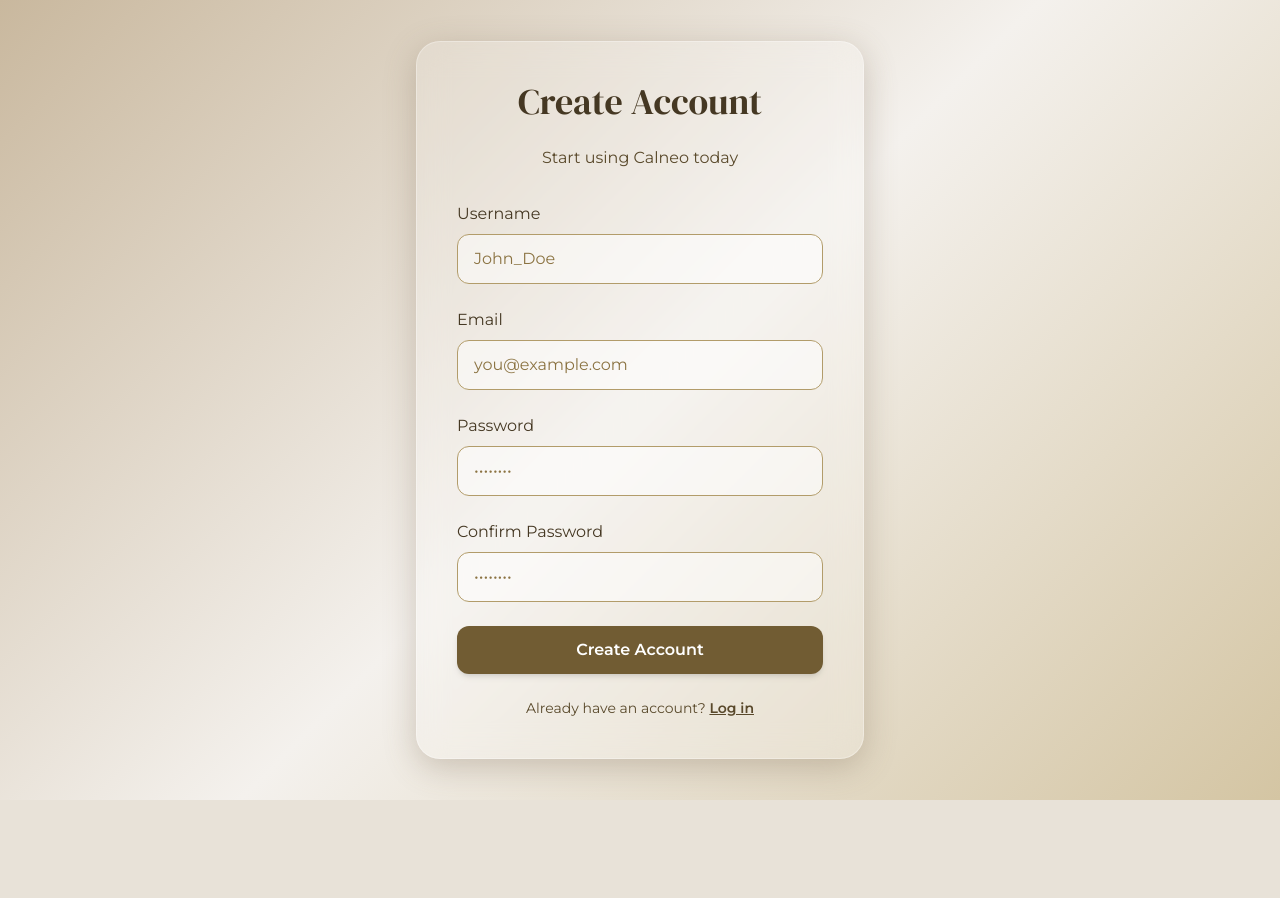
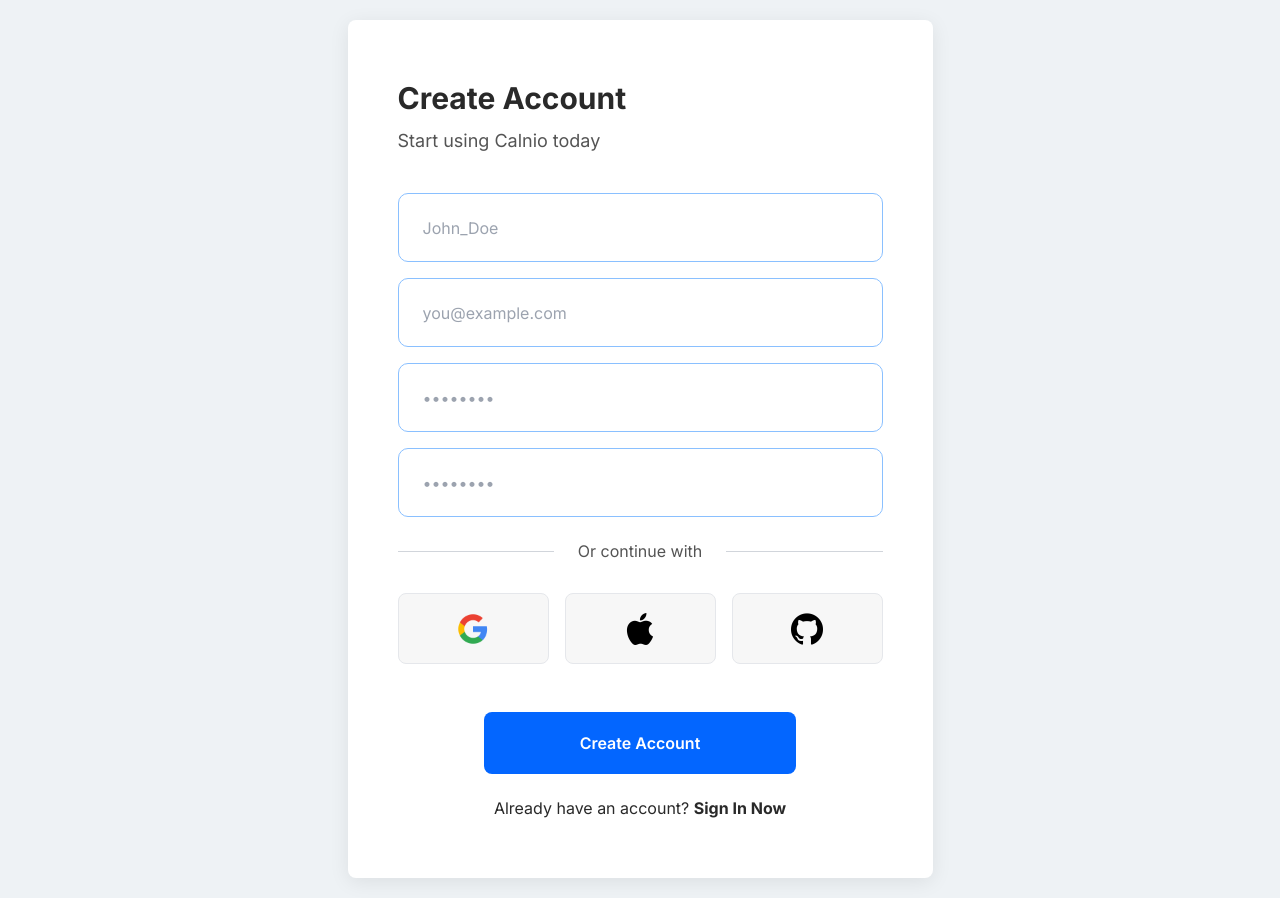
Before and after one commit to MyroslavRepin/Calnio, a FastAPI app: page /signup in a window 1280 px wide. Before the commit the page ends 800 px from the top, so only its background shows below. Run offline with FastAPI, Linux system fonts and the light colour scheme; parts of the project's set-up code (start-up, migrations or seed data) failed here and were passed over; some libraries are stand-ins or nearby versions.

Commit message:
Updating UI in signup page. Updating version

```diff
--- a/backend/app/version.py
+++ b/backend/app/version.py
@@ -2,7 +2,7 @@ from fastapi import APIRouter
 
 router = APIRouter()
 
-__version__ = '1.5.5'
+__version__ = '1.5.6'
 
 
 @router.get("/version")
--- a/frontend/static/css/components.css
+++ b/frontend/static/css/components.css
@@ -774,7 +774,7 @@ body.menu-open {
   .mobile-btn-login,
   .mobile-btn-signup {
     font-size: 15px;
-    padding: 10px 20px;
+    /* padding: 10px 20px; */
     min-width: 180px;
   }
 }
@@ -812,7 +812,7 @@ body.menu-open {
   .mobile-btn-login,
   .mobile-btn-signup {
     font-size: 14px;
-    padding: 8px 16px;
+    /* padding: 8px 16px; */
     min-width: 160px;
   }
 }
@@ -846,7 +846,7 @@ body.menu-open {
   .mobile-btn-login,
   .mobile-btn-signup {
     font-size: 13px;
-    padding: 6px 12px;
+    /* padding: 6px 12px; */
     min-width: 140px;
   }
 }
--- a/frontend/templates/signup.html
+++ b/frontend/templates/signup.html
@@ -2,161 +2,104 @@
 <html lang="en">
   <head>
     <meta charset="UTF-8" />
-    <meta name="viewport" content="width=device-width, initial-scale=1" />
-    <title>Sign Up | Calnio</title>
+    <meta
+      name="viewport"
+      content="width=device-width, initial-scale=1.0, maximum-scale=1.0, user-scalable=no"
+    />
+    <link rel="stylesheet" href="/static/css/login.css" />
+    <title>Sign Up - Calnio</title>
+  </head>
+  <body>
+    <div class="login-container">
+      <div class="login-card">
+        <div class="login-header">
+          <h1>Create Account</h1>
+          <p>Start using Calnio today</p>
+        </div>
 
-    <!-- Tailwind CDN -->
-    <script src="https://cdn.tailwindcss.com"></script>
-
-    <!-- Fonts -->
-    <link
-      href="https://fonts.googleapis.com/css2?family=DM+Serif+Display&family=Montserrat:wght@400;600&display=swap"
-      rel="stylesheet"
-    />
-
-    <style>
-      body {
-        font-family: "Montserrat", sans-serif;
-        background: linear-gradient(135deg, #c9b89e, #f4f1ed, #d4c5a3);
-        min-height: 100vh;
-      }
-      h2 {
-        font-family: "DM Serif Display", serif;
-      }
-      .glass {
-        background: rgba(255 255 255 / 0.2);
-        border-radius: 1.5rem;
-        backdrop-filter: blur(15px);
-        -webkit-backdrop-filter: blur(15px);
-        border: 1px solid rgba(255 255 255 / 0.3);
-        box-shadow: 0 8px 32px rgb(117 96 72 / 0.3);
-      }
-      ::selection {
-        background-color: #b89e7dcc;
-        color: white;
-      }
-      .error {
-        color: #b91c1c; /* красный цвет */
-        background-color: #fee2e2; /* светлый красный фон */
-        padding: 8px 12px;
-        border-radius: 6px;
-        margin-bottom: 12px;
-      }
-    </style>
-  </head>
-  <body class="flex justify-center items-center p-6">
-    <div class="glass max-w-md w-full p-10">
-      <h2 class="text-center text-4xl mb-6 text-coffee-900">Create Account</h2>
-      <p class="text-center text-base text-coffee-800 mb-8">
-        Start using Calneo today
-      </p>
-      {% if error %}
-      <div
-        class="text-red-500 bg-white/30 border border-red-400/30 rounded-md p-3 text-sm mt-4"
-      >
-        {{ error }}
-      </div>
-      {% endif %}
-
+        <div class="login-form">
           <form
+            class="form-container"
             action="/signup"
             method="post"
-        class="space-y-6"
             onsubmit="return validatePasswords()"
           >
-        <div>
-          <label
-            for="username"
-            class="block text-base font-medium mb-2 text-coffee-900"
-          >
-            Username
-          </label>
+            <div class="input-group">
               <input
                 id="username"
                 name="username"
                 type="text"
                 placeholder="John_Doe"
                 required
-            class="w-full rounded-xl border border-coffee-400 bg-white bg-opacity-50 px-4 py-3 text-coffee-900 placeholder-coffee-600 focus:outline-none focus:ring-2 focus:ring-coffee-700 focus:border-transparent transition"
               />
             </div>
 
-        <div>
-          <label
-            for="email"
-            class="block text-base font-medium mb-2 text-coffee-900"
-          >
-            Email
-          </label>
+            <div class="input-group">
               <input
                 id="email"
                 name="email"
                 type="email"
                 placeholder="you@example.com"
                 required
-            class="w-full rounded-xl border border-coffee-400 bg-white bg-opacity-50 px-4 py-3 text-coffee-900 placeholder-coffee-600 focus:outline-none focus:ring-2 focus:ring-coffee-700 focus:border-transparent transition"
               />
             </div>
 
-        <div>
-          <label
-            for="password"
-            class="block text-base font-medium mb-2 text-coffee-900"
-          >
-            Password
-          </label>
+            <div class="input-group">
               <input
                 id="password"
                 name="password"
                 type="password"
                 placeholder="••••••••"
                 required
-            class="w-full rounded-xl border border-coffee-400 bg-white bg-opacity-50 px-4 py-3 text-coffee-900 placeholder-coffee-600 focus:outline-none focus:ring-2 focus:ring-coffee-700 focus:border-transparent transition"
               />
             </div>
 
-        <div>
-          <label
-            for="confirm_password"
-            class="block text-base font-medium mb-2 text-coffee-900"
-          >
-            Confirm Password
-          </label>
+            <div class="input-group">
               <input
                 id="confirm_password"
                 name="confirm_password"
                 type="password"
                 placeholder="••••••••"
                 required
-            class="w-full rounded-xl border border-coffee-400 bg-white bg-opacity-50 px-4 py-3 text-coffee-900 placeholder-coffee-600 focus:outline-none focus:ring-2 focus:ring-coffee-700 focus:border-transparent transition"
               />
             </div>
 
+            <div class="divider-section">
+              <div class="divider-line"></div>
+              <span class="divider-text">Or continue with</span>
+              <div class="divider-line"></div>
+            </div>
+
+            <div class="social-login">
               <button
-          type="submit"
-          class="w-full rounded-xl bg-coffee-700 py-3 text-white font-semibold hover:bg-coffee-800 transition transform hover:scale-105 active:scale-95 shadow-md"
+                type="button"
+                class="social-btn"
+                aria-label="Continue with Google"
               >
-          Create Account
+                <img src="/assets/google_logo.png" alt="Google" />
               </button>
+              <button
+                type="button"
+                class="social-btn"
+                aria-label="Continue with Apple"
+              >
+                <img src="/assets/apple_logo.png" alt="Apple" />
+              </button>
+              <button
+                type="button"
+                class="social-btn"
+                aria-label="Continue with GitHub"
+              >
+                <img src="/assets/github_logo.png" alt="GitHub" />
+              </button>
+            </div>
+
+            <button type="submit" class="signin-btn">Create Account</button>
           </form>
 
-      <p class="text-center text-sm text-coffee-800 mt-6">
-        Already have an account?
-        <a
-          href="/login"
-          class="underline font-semibold hover:text-coffee-900 transition"
-        >
-          Log in
-        </a>
-      </p>
-
-      {% if error %}
-      <div
-        class="text-red-500 bg-white/30 border border-red-400/30 rounded-md p-3 text-sm mt-4"
-      >
-        {{ error }}
+          <a href="/login">Already have an account? <b>Sign In Now</b></a>
         </div>
-      {% endif %}
+      </div>
     </div>
 
     <script>
@@ -164,33 +107,11 @@
         const password = document.getElementById("password").value;
         const confirm = document.getElementById("confirm_password").value;
         if (password !== confirm) {
-          alert("Пароли не совпадают! Пожалуйста, попробуйте ещё раз.");
+          alert("Passwords don't match! Please try again.");
           return false;
         }
         return true;
       }
-
-      // Кастомизация цвета Tailwind
-      tailwind.config = {
-        theme: {
-          extend: {
-            colors: {
-              coffee: {
-                50: "#f8f6f0",
-                100: "#f0eadf",
-                200: "#d9cda9",
-                300: "#c4b488",
-                400: "#b29c6a",
-                500: "#a2864e",
-                600: "#8b7342",
-                700: "#715c33",
-                800: "#59492b",
-                900: "#453823",
-              },
-            },
-          },
-        },
-      };
     </script>
   </body>
 </html>
```
Lines whose indentation alone changed are shown as unchanged.
